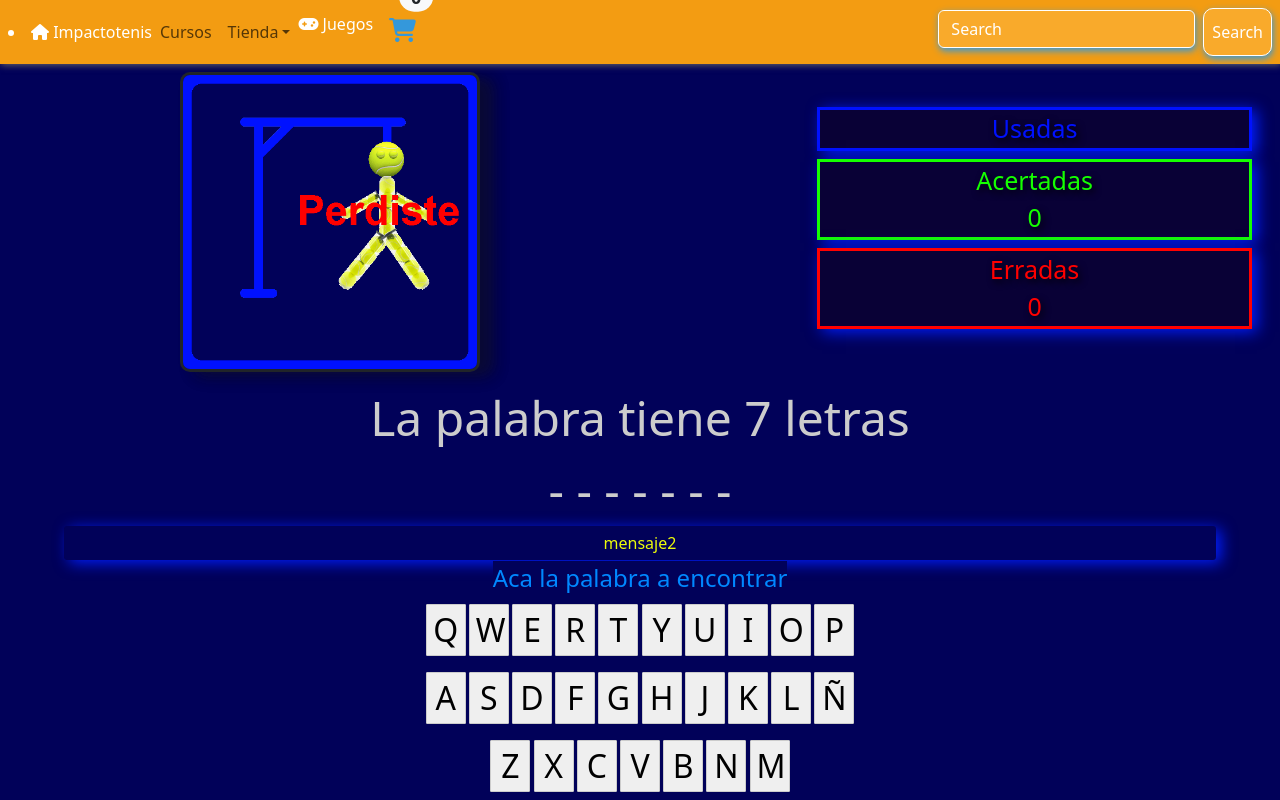
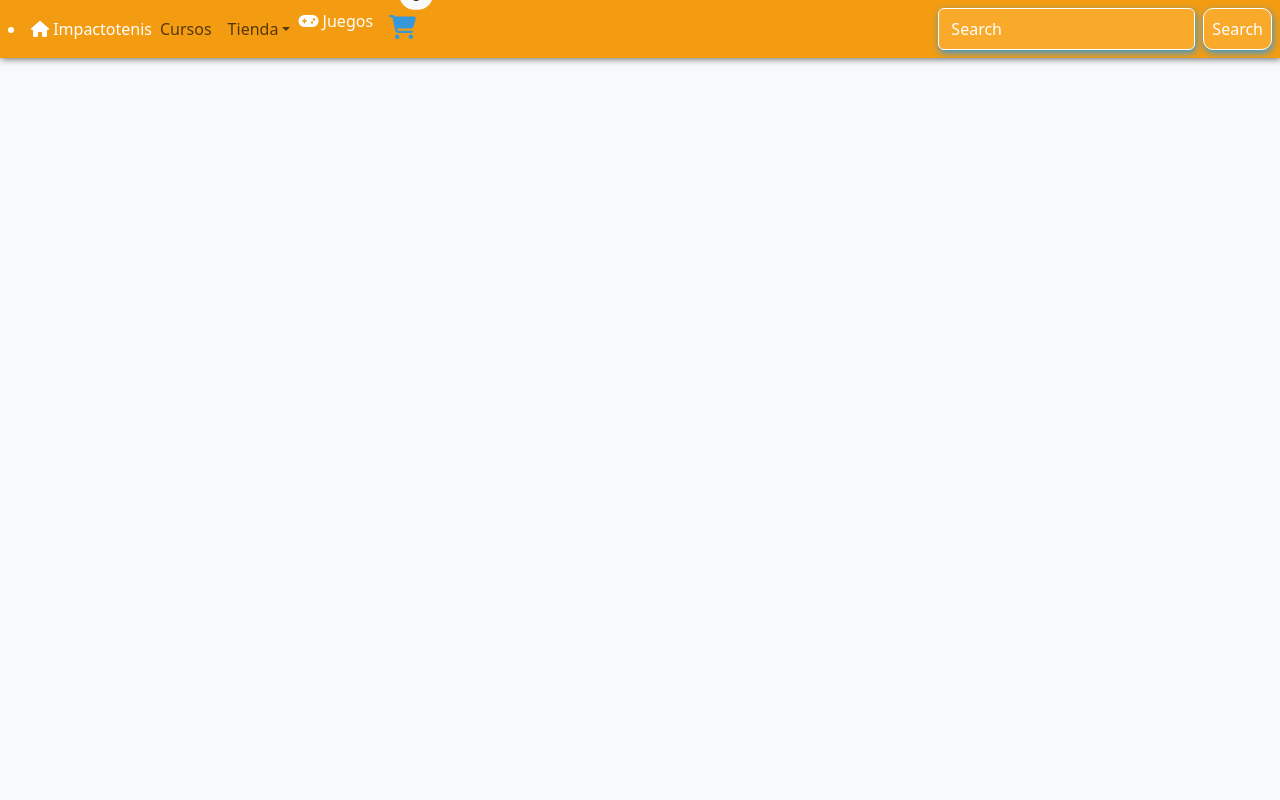
Before and after one commit to SebastianOrtizok/impactotenis, a React (Vite) app: page /juegos in a window 1280 px wide. Built offline with nearby package versions, Linux system fonts and the light colour scheme.

Commit message:
Se desactiva ahorcado hasta nueva actualizacion

```diff
--- a/src/App.jsx
+++ b/src/App.jsx
@@ -3,7 +3,7 @@ import './App.css'
 import { Header } from "./Header";
 import { Principal } from './Principal'
 import { EcommerceIndex } from './ecomerce/EcommerceIndex'
-import Ahorcado from "./Juegos/ahorcado";
+// import Ahorcado from "./Juegos/ahorcado";
 
 
 
@@ -17,7 +17,7 @@ function App() {
 				<Routes>
 					<Route path="/" element={<Principal />} />
 					<Route path="/ecommerce" element={<EcommerceIndex />} />
-					<Route path="/juegos" element={<Ahorcado/>} />
+					{/* <Route path="/juegos" element={<Ahorcado/>} /> */}
 					{/* <Route path="/categoria" element={<Categoria />} />
 					<Route path="/Catalog" element={<Catalog />} />
 					<Route path="/buscar" element={<BuscarProductos />} />
--- a/src/Juegos/Ahorcado.jsx
+++ b/src/Juegos/Ahorcado.jsx
@@ -1,6 +1,6 @@
 import { useState } from 'react';
 import './ahorcado.css';
-import ahorcado0 from "./img/ahorcado0.gif"
+// import ahorcado0 from "./img/ahorcado0.gif"
 // import ahorcado1 from "./img/ahorcado1.gif"
 // import ahorcado2 from "./img/ahorcado2.gif"
 // import ahorcado3 from "./img/ahorcado3.gif"
@@ -76,7 +76,7 @@ const Ahorcado = () => {
 
   return (
     <>
-<div className="contenedor">
+{/* <div className="contenedor">
         <header>
           <h1>Ahorcado de tenis</h1>
           <div className="informacion">
@@ -213,7 +213,7 @@ const Ahorcado = () => {
         <button type="text" id="reload" onClick={() => window.location.reload()}>
           Volver a Jugar
         </button>
-      </div>
+      </div> */}
     </>
   );
 }
```
